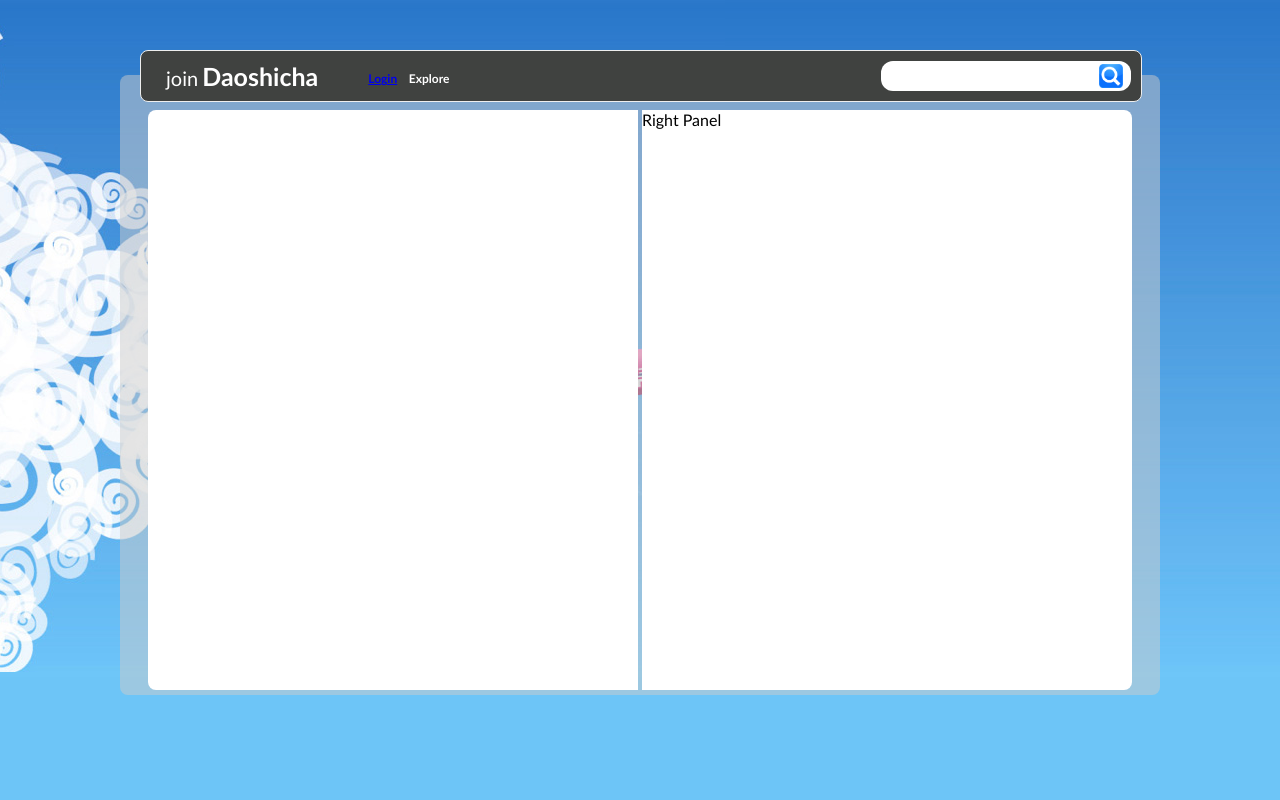
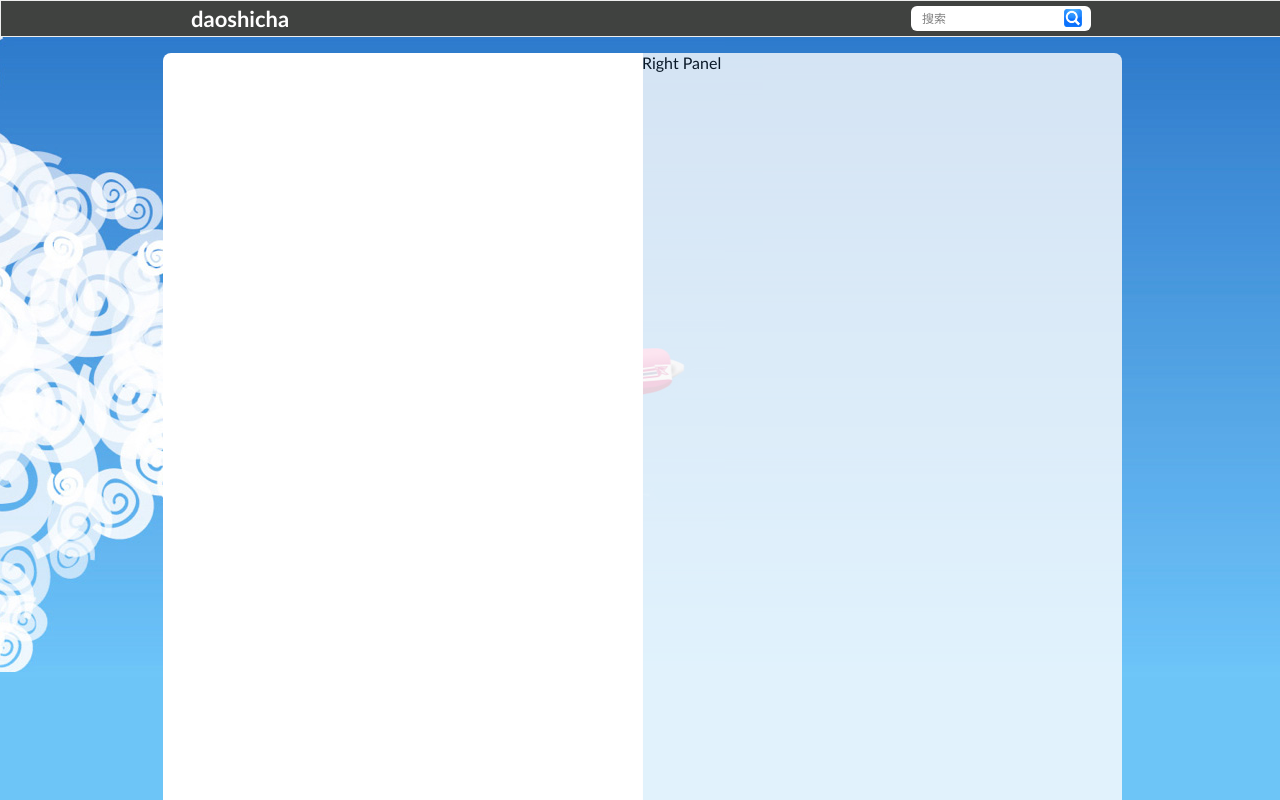
Before and after one commit to frankk00/chrisw, a Python web app: template templates/base.html in a window 1280 px wide. Run offline with Jinja, Linux system fonts and the light colour scheme; the template is opened without the code that fills it, so the values that code supplies are empty; some libraries are stand-ins or nearby versions.

Commit message:
new front end

```diff
--- a/assets/css/style.css
+++ b/assets/css/style.css
@@ -33,38 +33,40 @@ body {
   font-size: 12px;
 }
 
-#left_panel  {
-  height: 580px;
+#left-panel  {
+  height: 1580px;
   background: white;
-  width: 490px;
+  width: 480px;
   position: absolute;
-  margin: 5px;
+/*  margin: 5px;*/
 	border-bottom-left-radius: 8px 8px;
 	border-top-left-radius: 8px 8px;
 	-moz-border-bottom-left-radius: 8px 8px;
 	-moz-border-top-left-radius: 8px 8px;
 }
 
-#right_panel {
-  height: 580px;
-  background: white;
-  width: 490px;
+#right-panel {
+  height: 1580px;
+  background: #FEFEFE;
+  opacity: 0.8;
+  width: 480px;
   position: absolute;
-  margin: 5px 0 0 0;
+/*  margin: 5px 0 0 0;*/
 	border-bottom-right-radius: 8px 8px;
 	border-top-right-radius: 8px 8px;
 	-moz-border-bottom-right-radius: 8px 8px;
 	-moz-border-top-right-radius: 8px 8px;
 }
 
-#main_panel {
+#main-panel {
+	width: 960px;
+	height: 620px;
 	margin: 50px auto;
-	width: 1000px;
-	height: 620px;
 }
 
-#main_panel_overlay {
-	margin: 25px -20px;
+#main-panel-overlay {
+  display: none;
+	margin: 0px -20px;
 	background:url("/images/bg-overlay.png") ;
 	opacity: 0.5;
 	position: absolute;
@@ -75,35 +77,55 @@ body {
 	z-index: -1;
 }
 
-#menu_panel {
+#menu-panel {
 	border-style: groove;
 	border-width: thin;
 	width: 100%;
-	height: 50px;
+	height: 35px;
 	text-align: center;
 	vertical-align: middle;
 	font: 16px "Trebuchet MS", sans-serif;
 	background-color: #404240;
-	position: relative;
-	border-radius: 8px 8px;
-	-moz-border-radius: 8px 8px;
+	position: fixed;
+	top: 0;
+	left: 0;
+	z-index: 10;
 }
 
-#search_box {
-	border-style: none;
-	height: 28px;
-	margin: 1px 0 0 10px;
-	float: left;
-	width: 200px;
-	font-size: 20px;
+#menu-container {
+  width: 900px;
+  margin: auto;
+  vertical-align: middle;
 }
 
-#search_box_panel {
-	background-color: white;
-	width: 250px;
-	height: 30px;
-	border-radius: 12px 12px;
-	-moz-border-radius: 12px 12px;
+#menu-title {
+  float:left;
+  margin: 4px auto;
+}
+
+#menu-search {
+  margin: 5px auto;
+  float:right;
+  height: 25px;
+  width: 180px;
+  background: white;
+	border-radius: 6px 6px;
+	-moz-border-radius: 6px 6px;
+}
+
+#menu-search-box {
+  border: none;
+  height: 20px;
+  width: 140px;
+  vertical-align: middle;
+  font-size: 12px;
+  color: gray;
+}
+
+#menu-search-icon {
+  height: 18px;
+  width: 18px;
+  vertical-align: middle;
 }
 
 .bottom-button-panel {
--- a/assets/js/base.js
+++ b/assets/js/base.js
@@ -3,30 +3,30 @@ $(window).ready(function() {
   $.debug(true);
   $.log("psdfasd");
 
-  $("#login").dialog({
-    disabled: true,
-    modal: true,
-    position: 'center',
-    minHeight: 150,
-    minWidth: 400,
-    buttons: {
-      Login: login,
-      Cancel: function() {
-        $(this).dialog('close');
-      }
-    }
-  });
-  $("#login").dialog('close');
+  // $("#login").dialog({
+  //     disabled: true,
+  //     modal: true,
+  //     position: 'center',
+  //     minHeight: 150,
+  //     minWidth: 400,
+  //     buttons: {
+  //       Login: login,
+  //       Cancel: function() {
+  //         $(this).dialog('close');
+  //       }
+  //     }
+  //   });
 
-  $("#login_span").click(function() {
-    loadLoginPart();
-    $("#login").dialog('open');
-  })
+  // $("#login").dialog('close');
+  //
+  // $("#login_span").click(function() {
+  //   loadLoginPart();
+  //   $("#login").dialog('open');
+  // })
+  //
+  // $("#logout_span").click(logout);
 
-  $("#logout_span").click(logout);
-
-  renderGroup(4);
-
+  renderGroup(1);
 })
 
 var leftView = null;
@@ -101,7 +101,7 @@ function renderGroup(groupid, offset, limit) {
 
 function renderGroupSuccess(data) {
   leftView = new GroupView(data.action.data);
-  leftView.installUI($("#left_panel")[0]);
+  leftView.installUI($("#left-panel")[0]);
   $("#group-title").click(clickGroupInfo);
 }
 
--- a/main.py
+++ b/main.py
@@ -38,6 +38,9 @@ def main():
                        "Resources/GoogleAppEngine-default.bundle/Contents/"
                        "Resources/google_appengine/lib/django/")
 
+  for k in [k for k in sys.modules if k.startswith('django')]:
+     del sys.modules[k]
+
   from google.appengine.dist import use_library
   use_library('django', '1.1')
 
--- a/templates/base.html
+++ b/templates/base.html
@@ -29,17 +29,18 @@
 </head>
 
 <body>
-	<div id="background_picture"></div>
-	<div id="main_panel">
-		<div id="main_panel_overlay">
+	<div id="menu-panel">
+		<div id="menu-container">
+			<div id="menu-title">
+				<span style="color: white; font-weight: bold; font-size: 22px;">daoshicha</span>
 			</div>
-		<div id="login" title="Login" style="display:none;">
+			<div id="menu-search">
+				<input id="menu-search-box" type="text" value="搜索" />
+				<img id="menu-search-icon" src="/images/search.png" />
 			</div>
-		<div id="menu_panel">
-			<div style="float:left; position: relative; margin: 10px 0 10px 25px;">
-				<span style="color: white; font-size: 20px;">join</span>
-				<span style="color: white; font-weight: bold; font-size: 25px;">Daoshicha</span>
 		</div>
+
+		<!--
 		<div style="float: left; position: relative; margin: 20px 0 10px 50px;">
 					<span style="color: white; font-size: 12px; font-weight: bold;">
 						{% if user %}
@@ -54,23 +55,25 @@
 						{% endif %}
 						&nbsp; &nbsp;Explore
 					</span>
+				</div>-->
+
 	</div>
-			<div id="search_box_panel" style="float: right; position: relative; margin: 10px;" >
-				<input id="search_box" type="text" />
-				<img src="/images/search.png" style="margin: 3px" height="24px" />
+
+	<div id="background_picture"></div>
+	<div id="main-panel">
+		<div id="main-panel-overlay"></div>
+		<div id="login" title="Login" style="display:none;">
 		</div>
-		</div>
-		<div id="content_panel">
+		<div id="content-panel">
 			{% block content %}
-
 			<table width="100%">
 				<tbody>
 					<tr>
 						<td width="50%" valign="top">
-							<div id="left_panel"></div>
+							<div id="left-panel"></div>
 						</td>
 						<td width="50%" valign="top">
-							<div id="right_panel"> Right Panel </div>
+							<div id="right-panel"> Right Panel </div>
 							<div id="detail_panel"> Detail Panel</div>
 						</td>
 					</tr>
@@ -80,6 +83,7 @@
 	    	{% endblock %}
 		</div>
 	</div>
+
 </body>
 </html>
 
```
Also changed, not shown: index.yaml (+7 -0 lines). Lines whose indentation alone changed are shown as unchanged.
